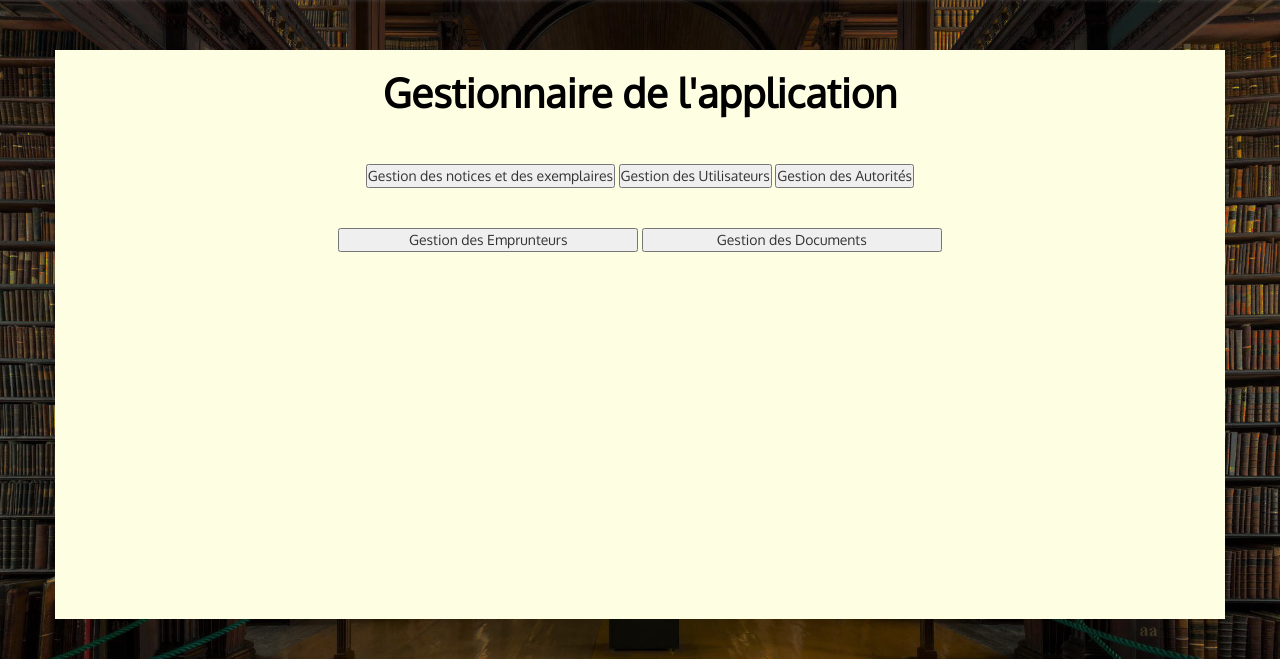
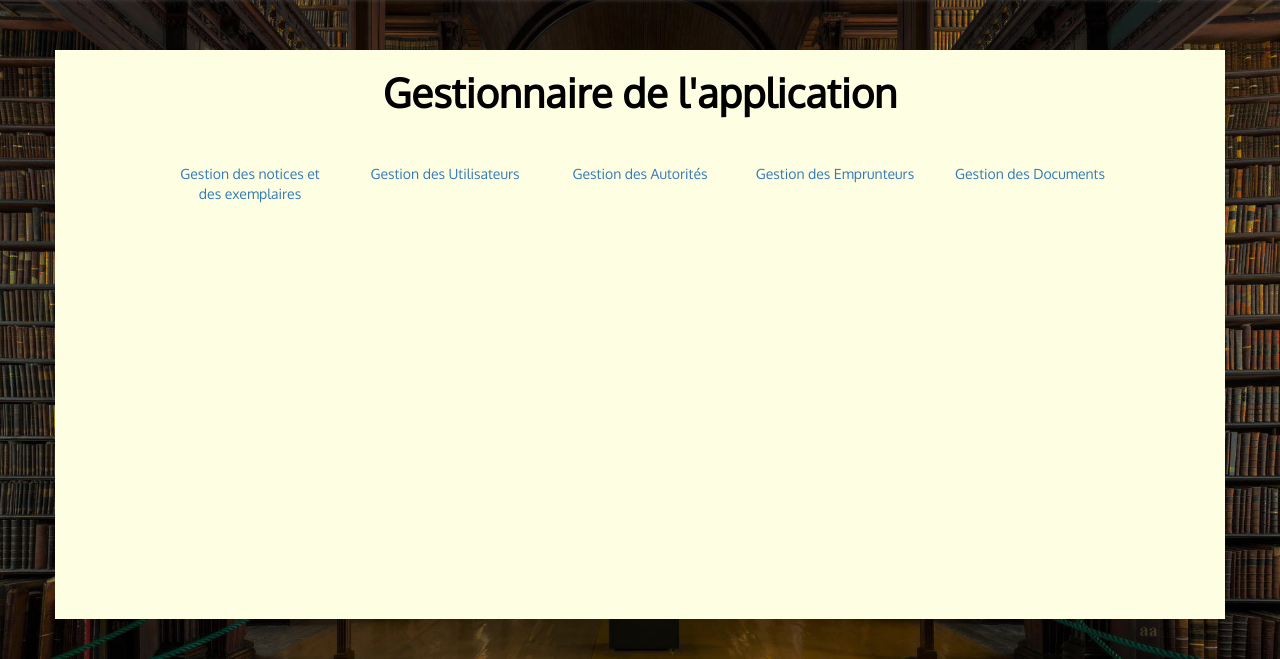
Before and after one commit to guillaumehanotel/OLibrary, a PHP site: page /index.php?page=MenuGestion in a window 1280 px wide. Shown: the part 140-799 px from the top of the page. Run offline with PHP 8.4, Linux system fonts and the light colour scheme.

Commit message:
Page gestion qui work

```diff
--- a/Etape3/Olibrary/css/style.css
+++ b/Etape3/Olibrary/css/style.css
@@ -333,7 +333,10 @@ footer div a {
 }
 
 
-
+button{
+    width: 200px;
+    height: 300px;
+}
 
 /**************** -5.3- GESTION EMPRUNTEURS ****************/
 
--- a/Etape3/Olibrary/views/MenuGestion.php
+++ b/Etape3/Olibrary/views/MenuGestion.php
@@ -1,18 +1,34 @@
-<main id="menuGestion"  class="content container">
+<main id="menuGestion" class="content container" xmlns="http://www.w3.org/1999/html">
 
            <h2 class="soustitre">Gestionnaire de l'application</h2>
 
     <div class="row">
 
+
+
         <!-- à toi de jouer ! -->
 
 
-               <Button href="<?php echo BASE_URL."/Olibrary/notices/"; ?>">Gestion des notices et des exemplaires</Button>
-               <Button href="<?php echo BASE_URL."/Olibrary/utilisateurs/"; ?>">Gestion des  Utilisateurs</Button>
-               <Button href="<?php echo BASE_URL."/Olibrary/autorites/"; ?>">Gestion des Autorités</Button>
-               <br>  <br> <br>
-               <Button style="width: 300px" href="<?php echo BASE_URL."/Olibrary/emprunteurs/"; ?>">Gestion des  Emprunteurs</Button>
-               <Button style="width: 300px" href="<?php echo BASE_URL."/Olibrary/documents/"; ?>">Gestion  des Documents</Button>
+        <div class="col-xs-1"></div>
+
+        <div class="col-xs-2">
+        <a  href="<?php echo BASE_URL."/Olibrary/notices/"; ?>">Gestion des notices et des exemplaires</a>
+        </div>
+        <div class="col-xs-2">
+        <a href="<?php echo BASE_URL."/Olibrary/utilisateurs/"; ?>">Gestion des  Utilisateurs</a>
+        </div>
+        <div class="col-xs-2">
+        <a href="<?php echo BASE_URL."/Olibrary/autorites/"; ?>">Gestion des Autorités</a>
+        </div>
+        <div class="col-xs-2">
+        <a href="<?php echo BASE_URL."/Olibrary/emprunteurs/"; ?>">Gestion des  Emprunteurs</a>
+        </div>
+        <div class="col-xs-2">
+        <a href="<?php echo BASE_URL."/Olibrary/documents/"; ?>">Gestion  des Documents</a>
+        </div>
+
+
+
 
 
 
```
Lines whose indentation alone changed are shown as unchanged.
